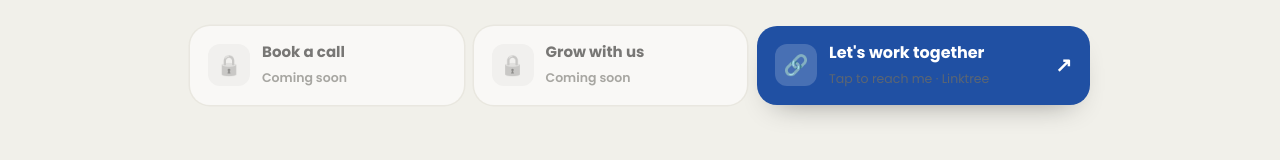
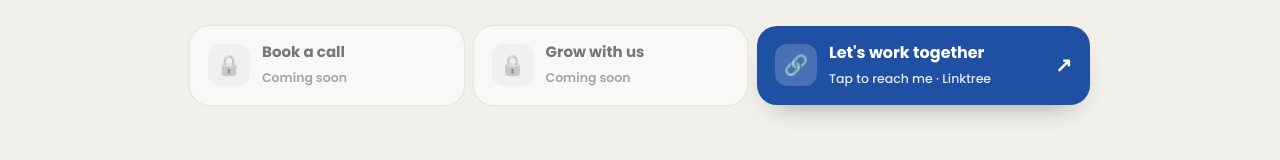
Before and after one commit to Mohamed-sr-Designer/amr-essam-v2, a plain HTML site: page index.html in a window 1280 px wide. Shown: the part 6451-6611 px from the top of the page. Drawn offline with Linux system fonts and the light colour scheme; a web font is replaced by a local one.

Commit message:
Readable sub-line on the link button; untrack checker cache
Co-Authored-By: Claude Opus 5.5 <noreply@anthropic.com>

```diff
--- a/css/site.css
+++ b/css/site.css
@@ -434,3 +434,5 @@ html[dir="rtl"] .m-arrow{transform:scaleX(-1)}
 .m-link.flash{animation:mflash 1.2s ease 2}
 @keyframes mflash{0%,100%{box-shadow:0 14px 30px -18px rgba(0,0,0,.45),0 0 0 0 rgba(32,80,163,.45)}50%{box-shadow:0 14px 30px -18px rgba(0,0,0,.45),0 0 0 10px rgba(32,80,163,0)}}
 @media (max-width:620px){.m-link{order:-1}}
+.modes .m-link em{color:#fff;opacity:.88;font-weight:500}
+.modes .m-link b{color:#fff}
```
Also changed, not shown: 1 other file.
